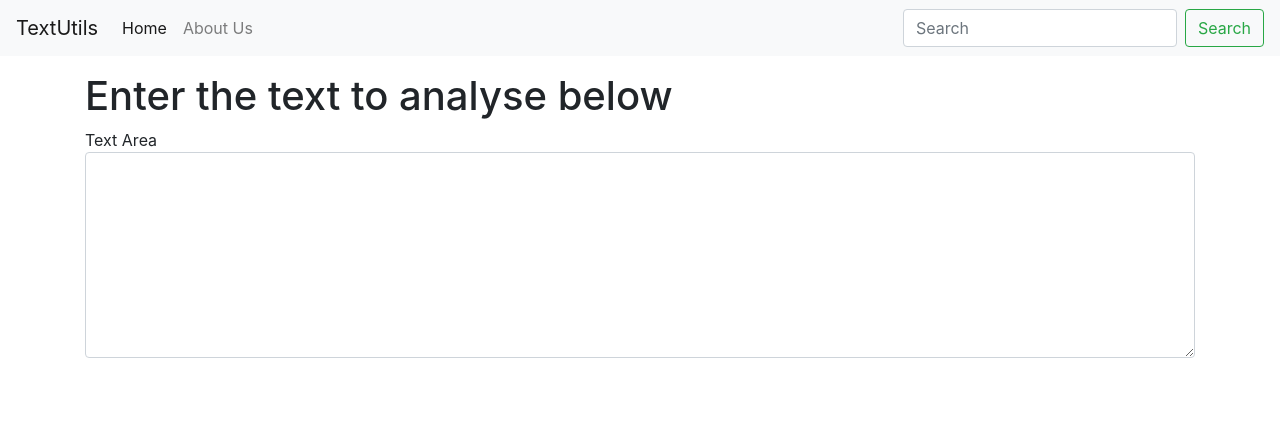
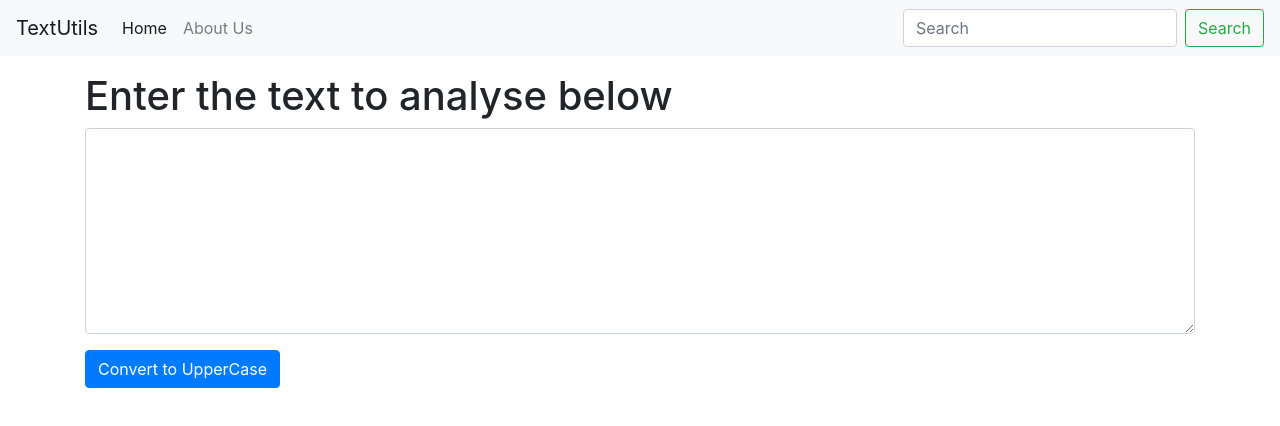
Before and after one commit to Goutham-02/TextUtils, a React (Create React App) app: page / in a window 1280 px wide. Shown: the top 426 px of the page. Built offline with nearby package versions, Linux system fonts and the light colour scheme.

Commit message:
2nd commit

```diff
--- a/src/components/Textforms.js
+++ b/src/components/Textforms.js
@@ -4,11 +4,11 @@ import PropTypes from 'prop-types'
 export default function Textforms(props) {
     return (
         <div>
-            <div class="mb3">
+            <div className="mb-3">
                 <h1>{props.heading}</h1>
-                <label for="myBox" class='form-label'></label>Text Area
-                <textarea id="myBox" class="form-control" rows="8"></textarea>
+                <textarea id="myBox" className="form-control" rows="8"></textarea>
             </div>
+            <button className='btn btn-primary'>Convert to UpperCase</button>
         </div>
     )
 }
```
